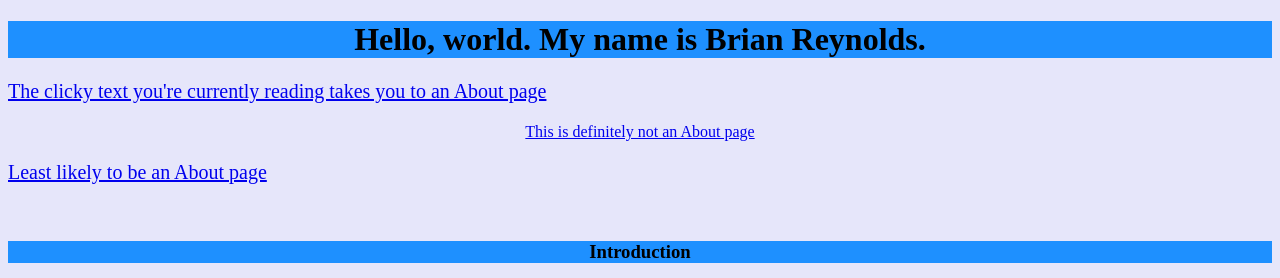
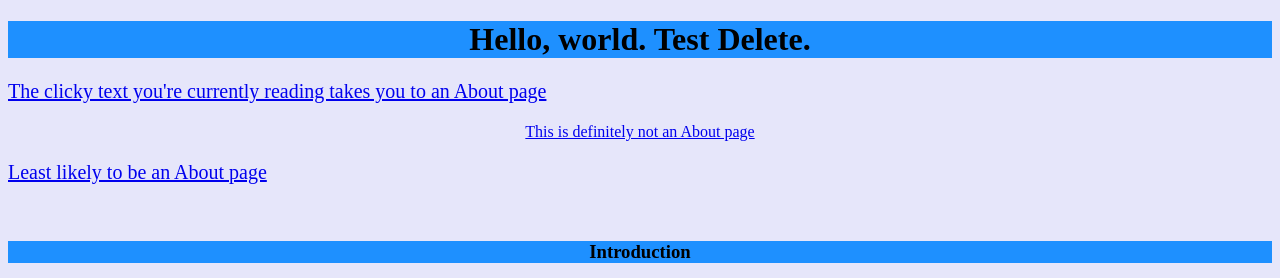
Before and after one commit to minhty06/IDSN-530, a plain HTML site: page index.html in a window 1280 px wide. Shown: the top 278 px of the page. Drawn offline with Linux system fonts and the light colour scheme.

Commit message:
Update index.html

```diff
--- a/index.html
+++ b/index.html
@@ -9,7 +9,7 @@
 </html>
 
 
-<h1 style="background-color:DodgerBlue;"><center>Hello, world. My name is Brian Reynolds.</center></h1>
+<h1 style="background-color:DodgerBlue;"><center>Hello, world. Test Delete.</center></h1>
 
 
 <p style="font-size: 20px; color:#1F9AFE;">
```
